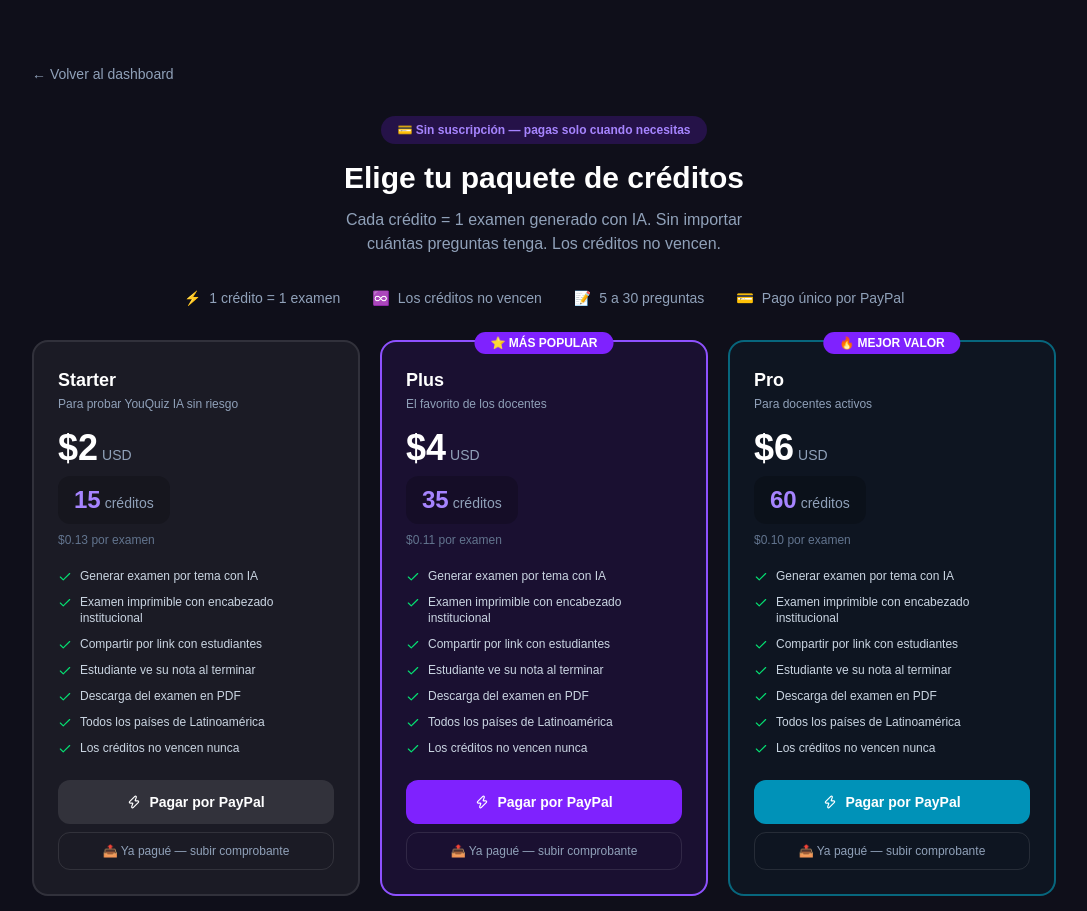
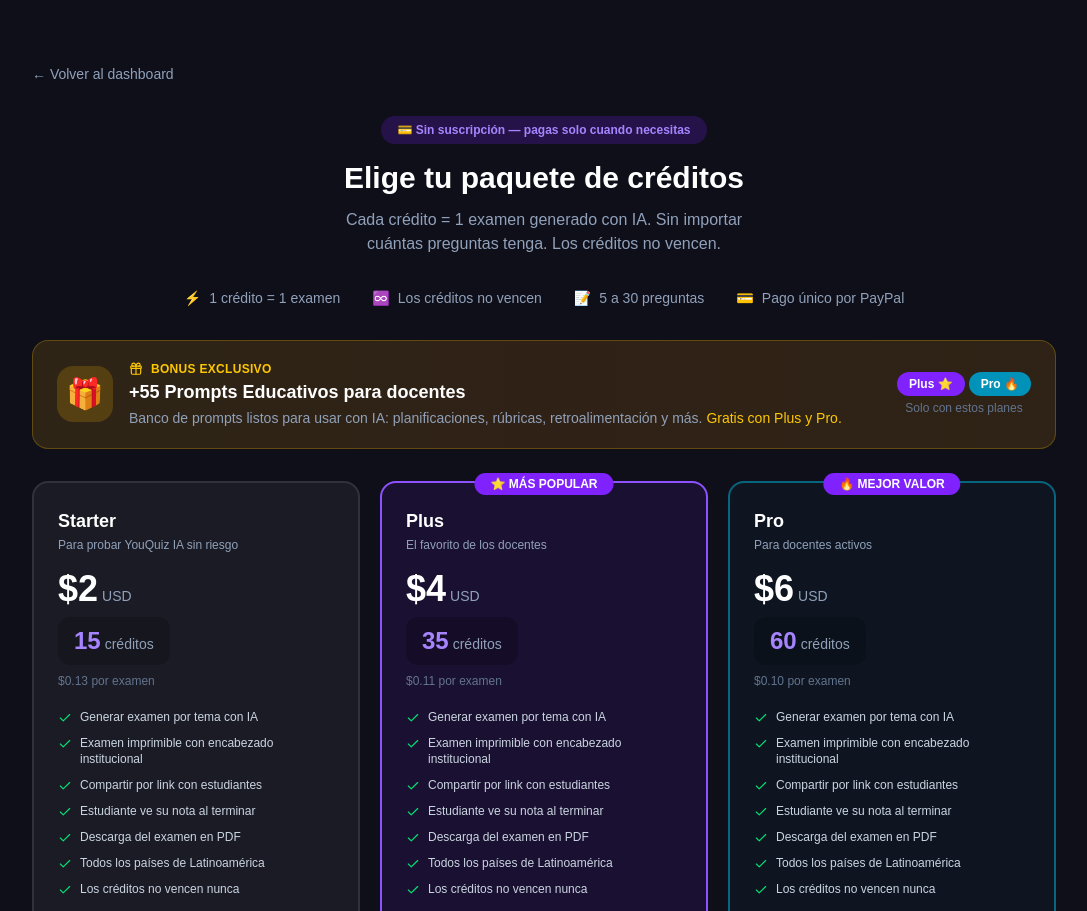
Before and after one commit to mariangelriosacademy-cpu/youquiz-ia, a Next.js app: page /precios in a window 1280 px wide. Shown: the top 911 px of the page, without its empty margins (96-1183 px from the left). Built offline with nearby package versions, Linux system fonts and the light colour scheme.

Commit message:
fix: sincronizar créditos, banner regalo precios, bugs auth

```diff
--- a/app/dashboard/generar/page.tsx
+++ b/app/dashboard/generar/page.tsx
@@ -170,20 +170,49 @@
     );
     const { data: { user } } = await supabase.auth.getUser();
     if (!user) { router.push("/login"); return; }
-    const { data: perfil } = await supabase.from("profiles").select("creditos").eq("id", user.id).single();
+
+    const { data: perfil } = await supabase
+      .from("profiles")
+      .select("creditos")
+      .eq("id", user.id)
+      .single();
+
     if (!perfil || perfil.creditos <= 0) {
       setError("No tienes créditos disponibles.");
       setSaving(false);
       router.push("/precios");
       return;
     }
-    const { data, error } = await supabase.from("exams").insert({
-      docente_id: user.id, titulo: examen.titulo, tema,
-      preguntas: examen.preguntas, tipo: "tema",
-      docente_nombre: docente, asignatura: asignaturaFinal, grado: gradoFinal,
-    }).select().single();
-    if (error) { setError("No se pudo guardar el examen."); setSaving(false); return; }
-    await supabase.from("profiles").update({ creditos: perfil.creditos - 1 }).eq("id", user.id);
+
+    const { data, error } = await supabase
+      .from("exams")
+      .insert({
+        docente_id: user.id,
+        titulo: examen.titulo,
+        tema,
+        preguntas: examen.preguntas,
+        tipo: "tema",
+        docente_nombre: docente,
+        asignatura: asignaturaFinal,
+        grado: gradoFinal,
+      })
+      .select()
+      .single();
+
+    if (error) {
+      setError("No se pudo guardar el examen.");
+      setSaving(false);
+      return;
+    }
+
+    await supabase
+      .from("profiles")
+      .update({ creditos: perfil.creditos - 1 })
+      .eq("id", user.id);
+
+    // ✅ FIX sincronización: notificar al layout para que refresque los créditos
+    window.dispatchEvent(new CustomEvent("creditos-actualizados"));
+
     router.push(`/dashboard/examen/${data.id}`);
   }
 
@@ -558,7 +587,6 @@
                     </div>
                   )}
 
-                  {/* BOTONES SUPERIORES */}
                   <div className="no-print flex items-center justify-between mb-4 flex-wrap gap-2">
                     <div>
                       <h2 className="text-base font-semibold text-white">{examen.titulo}</h2>
@@ -731,7 +759,6 @@
                     ))}
                   </div>
 
-                  {/* BOTONES INFERIORES */}
                   <div className="no-print flex gap-2 mt-4">
                     <button onClick={generarExamen} disabled={loading}
                       className="flex-1 bg-white/5 hover:bg-white/10 border border-white/10 text-slate-300 font-medium rounded-lg py-2.5 text-sm transition flex items-center justify-center gap-2">
--- a/app/dashboard/layout.tsx
+++ b/app/dashboard/layout.tsx
@@ -42,10 +42,17 @@
     async function cargar() {
       const { data: { user } } = await supabase.auth.getUser();
       if (!user) { router.push("/login"); return; }
-      const { data: perfil } = await supabase.from("profiles").select("*").eq("id", user.id).single();
+
+      const { data: perfil } = await supabase
+        .from("profiles")
+        .select("*")
+        .eq("id", user.id)
+        .single();
+
       setUsuario(perfil);
       setCreditos(perfil?.creditos ?? 0);
 
+      // Realtime: escucha cambios en la BD
       const channel = supabase
         .channel(`creditos-${user.id}`)
         .on("postgres_changes", {
@@ -57,7 +64,23 @@
         })
         .subscribe();
 
-      return () => { supabase.removeChannel(channel); };
+      // ✅ FIX: escuchar evento local cuando generar/page descuenta un crédito
+      // (Realtime a veces no propaga updates del mismo cliente)
+      const handleCreditosActualizados = async () => {
+        const { data: perfilActualizado } = await supabase
+          .from("profiles")
+          .select("creditos")
+          .eq("id", user.id)
+          .single();
+        if (perfilActualizado) setCreditos(perfilActualizado.creditos ?? 0);
+      };
+
+      window.addEventListener("creditos-actualizados", handleCreditosActualizados);
+
+      return () => {
+        supabase.removeChannel(channel);
+        window.removeEventListener("creditos-actualizados", handleCreditosActualizados);
+      };
     }
 
     cargar();
--- a/app/precios/page.tsx
+++ b/app/precios/page.tsx
@@ -1,7 +1,7 @@
 "use client";
 
 import { useRouter } from "next/navigation";
-import { Check, Zap } from "lucide-react";
+import { Check, Zap, Gift } from "lucide-react";
 
 const PLANES = [
   {
@@ -15,6 +15,7 @@
     badge: null,
     descripcion: "Para probar YouQuiz IA sin riesgo",
     paypalLink: "https://paypal.me/Mari01ve/2",
+    bonus: false,
   },
   {
     id: "plus",
@@ -27,6 +28,7 @@
     badge: "⭐ MÁS POPULAR",
     descripcion: "El favorito de los docentes",
     paypalLink: "https://paypal.me/Mari01ve/4",
+    bonus: true,
   },
   {
     id: "pro",
@@ -39,6 +41,7 @@
     badge: "🔥 MEJOR VALOR",
     descripcion: "Para docentes activos",
     paypalLink: "https://paypal.me/Mari01ve/6",
+    bonus: true,
   },
 ];
 
@@ -90,6 +93,36 @@
           ))}
         </div>
 
+        {/* BANNER REGALO */}
+        <div className="relative mb-8 rounded-2xl overflow-hidden border border-yellow-500/30 bg-gradient-to-r from-yellow-500/10 via-amber-500/10 to-yellow-500/10">
+          <div className="absolute inset-0 bg-gradient-to-r from-yellow-600/5 to-amber-600/5" />
+          <div className="relative px-6 py-5 flex flex-col md:flex-row items-center gap-4">
+            <div className="flex-shrink-0 w-14 h-14 bg-yellow-500/20 rounded-2xl flex items-center justify-center text-3xl">
+              🎁
+            </div>
+            <div className="flex-1 text-center md:text-left">
+              <div className="flex items-center justify-center md:justify-start gap-2 mb-1">
+                <Gift size={14} className="text-yellow-400" />
+                <span className="text-yellow-400 text-xs font-bold uppercase tracking-wide">Bonus exclusivo</span>
+              </div>
+              <h3 className="text-white font-bold text-lg leading-tight">
+                +55 Prompts Educativos para docentes
+              </h3>
+              <p className="text-slate-400 text-sm mt-1">
+                Banco de prompts listos para usar con IA: planificaciones, rúbricas, retroalimentación y más.
+                <span className="text-yellow-400 font-medium"> Gratis con Plus y Pro.</span>
+              </p>
+            </div>
+            <div className="flex-shrink-0 flex flex-col items-center gap-1">
+              <div className="flex items-center gap-1">
+                <span className="bg-violet-600 text-white text-xs font-bold px-3 py-1 rounded-full">Plus ⭐</span>
+                <span className="bg-cyan-600 text-white text-xs font-bold px-3 py-1 rounded-full">Pro 🔥</span>
+              </div>
+              <span className="text-slate-500 text-xs">Solo con estos planes</span>
+            </div>
+          </div>
+        </div>
+
         <div className="grid grid-cols-1 md:grid-cols-3 gap-5 mb-10">
           {PLANES.map((plan) => (
             <div key={plan.id}
@@ -119,7 +152,7 @@
                 </p>
               </div>
 
-              <ul className="space-y-2.5 mb-6 flex-1">
+              <ul className="space-y-2.5 mb-4 flex-1">
                 {FEATURES.map((f) => (
                   <li key={f} className="flex items-start gap-2">
                     <Check size={14} className="text-green-400 flex-shrink-0 mt-0.5" />
@@ -127,6 +160,19 @@
                   </li>
                 ))}
               </ul>
+
+              {/* BONUS TAG por plan */}
+              {plan.bonus ? (
+                <div className="mb-4 flex items-center gap-2 bg-yellow-500/10 border border-yellow-500/20 rounded-xl px-3 py-2">
+                  <span className="text-lg">🎁</span>
+                  <span className="text-yellow-400 text-xs font-medium">+55 Prompts Educativos incluidos</span>
+                </div>
+              ) : (
+                <div className="mb-4 flex items-center gap-2 bg-white/5 border border-white/5 rounded-xl px-3 py-2">
+                  <span className="text-lg opacity-30">🎁</span>
+                  <span className="text-slate-600 text-xs">Bonus no incluido</span>
+                </div>
+              )}
 
               <div className="space-y-2">
                 <a href={plan.paypalLink} target="_blank" rel="noopener noreferrer"
@@ -143,7 +189,6 @@
           ))}
         </div>
 
-        {/* Instrucciones post-pago */}
         {/* Instrucciones post-pago */}
         <div className="bg-violet-600/10 border border-violet-500/20 rounded-2xl p-5 mb-6 text-center">
           <p className="text-violet-400 font-semibold text-sm mb-2">📩 ¿Cómo funciona?</p>
@@ -162,7 +207,7 @@
               { q: "¿Los créditos vencen?", a: "No. Tus créditos son permanentes, úsalos cuando quieras." },
               { q: "¿Cómo pago?", a: "Por PayPal — seguro, rápido y disponible en toda Latinoamérica." },
               { q: "¿Cuántas preguntas puedo poner?", a: "De 5 a 30 preguntas por examen — siempre 1 crédito." },
-              { q: "¿Puedo comprar más créditos?", a: "Sí, en cualquier momento. Se acumulan con los que ya tienes." },
+              { q: "¿Cómo recibo los prompts?", a: "Te enviamos el enlace de Genially al activar tu plan Plus o Pro." },
             ].map((item) => (
               <div key={item.q}>
                 <p className="text-white text-sm font-medium">{item.q}</p>
```
Lines whose indentation alone changed are shown as unchanged.
